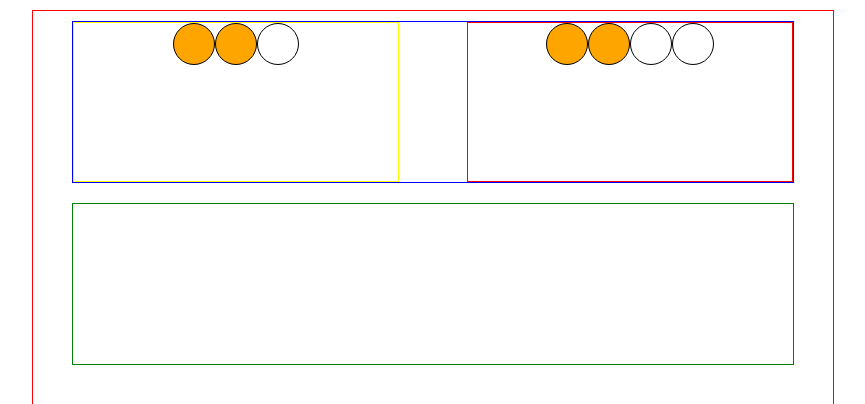
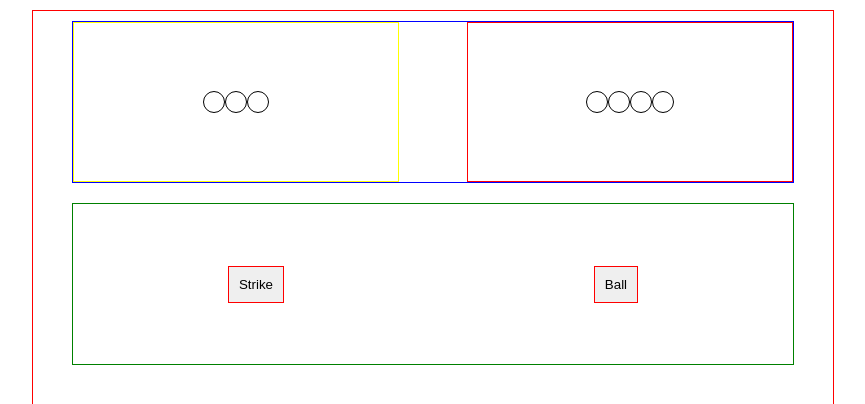
Before and after one commit to dividedsky/react_scorekeeper, a React (Create React App) app: page / in a window 1280 px wide. Shown: the top 404 px of the page, without its empty margins (207-1072 px from the left). Built offline with nearby package versions, Linux system fonts and the light colour scheme.

Commit message:
added strike and ball button, started increment logic

```diff
--- a/src/components/AtBatBox.js
+++ b/src/components/AtBatBox.js
@@ -1,44 +1,65 @@
-import React from 'react';
-import { StyledABBox, StyledCount, ControlsBox, Count, Circle } from './styles';
+import React from "react";
+import { StyledABBox, StyledCount, ControlsBox, Count, Circle, Button } from "./styles";
 
 // props include AtBat object (lives in state) that contains balls, strikes, outs
 // no need to keep batter or pitcher in at bat?
 // when result is returned from atbat, App can update stats for pitcher and batter
 
-const AtBatBox = (props) => {
-  let strikes = [];
-  let balls = [];
-
-  for (let i = 0; i < props.strikes; i++) {
-    strikes.push(<Circle filled/>);
+// got to be a cleaner way to do this! pass an array and map??
+class AtBatBox extends React.Component {
+  constructor() {
+    super();
+    this.state = {
+      strikes: 0,
+      balls: 0,
+    }
   }
 
-  for (let i = strikes.length; i < 3; i++) {
-    strikes.push(<Circle />);
+  addStrike = () => {
+    this.setState((prevState) => {
+      return { strikes: prevState.strikes + 1 }
+    });
   }
 
-  for (let i = 0; i < props.balls; i++) {
-    balls.push(<Circle filled/>);
+  addBall = () => {
+    this.setState((prevState) => {
+      return { balls: prevState.balls + 1 }
+    });
   }
 
-  for (let i = balls.length; i < 4; i++) {
-    balls.push(<Circle />);
+  render() {
+  let strikeDisplay = [];
+  let ballDisplay = [];
+
+  for (let i = 0; i < this.state.strikes; i++) {
+    strikeDisplay.push(<Circle filled />);
+  }
+
+  for (let i = strikeDisplay.length; i < 3; i++) {
+    strikeDisplay.push(<Circle />);
+  }
+
+  for (let i = 0; i < this.state.balls; i++) {
+    ballDisplay.push(<Circle filled />);
+  }
+
+  for (let i = ballDisplay.length; i < 4; i++) {
+    ballDisplay.push(<Circle />);
   }
 
   return (
     <StyledABBox>
       <StyledCount>
-        <Count strikeCount>
-        {strikes}
-        </Count>
-        <Count>
-          {balls}
-          </Count>
-
-        </StyledCount>
-      <ControlsBox />
+        <Count strikeCount>{strikeDisplay}</Count>
+        <Count>{ballDisplay}</Count>
+      </StyledCount>
+      <ControlsBox>
+        <Button onClick={this.addStrike}>Strike</Button>
+        <Button onClick={this.addBall}>Ball</Button>
+        </ControlsBox>
     </StyledABBox>
-  )
+  );
+};
 }
 
 export default AtBatBox;
--- a/src/components/styles.js
+++ b/src/components/styles.js
@@ -25,11 +25,12 @@ export const Count = styled.div`
   '1px solid yellow' : '1px solid red'}
   display: flex;
   justify-content: center;
+  align-items: center;
 `;
 
 export const Circle = styled.div`
-  width: 40px;
-  height: 40px;
+  width: 20px;
+  height: 20px;
   border: 1px solid black;
   border-radius: 50%;
   background-color: ${props => props.filled ? 'orange': 'white'}
@@ -42,4 +43,14 @@ export const ControlsBox = styled.div`
   justify-content: space-around;
   border: 1px solid green;
   margin: 10px auto;
+  align-items: center;
 `;
+
+export const Button = styled.button`
+  padding: 10px;
+  border: 1px solid red;
+
+  &:hover {
+    filter: invert(100%);
+  }
+`;
```
